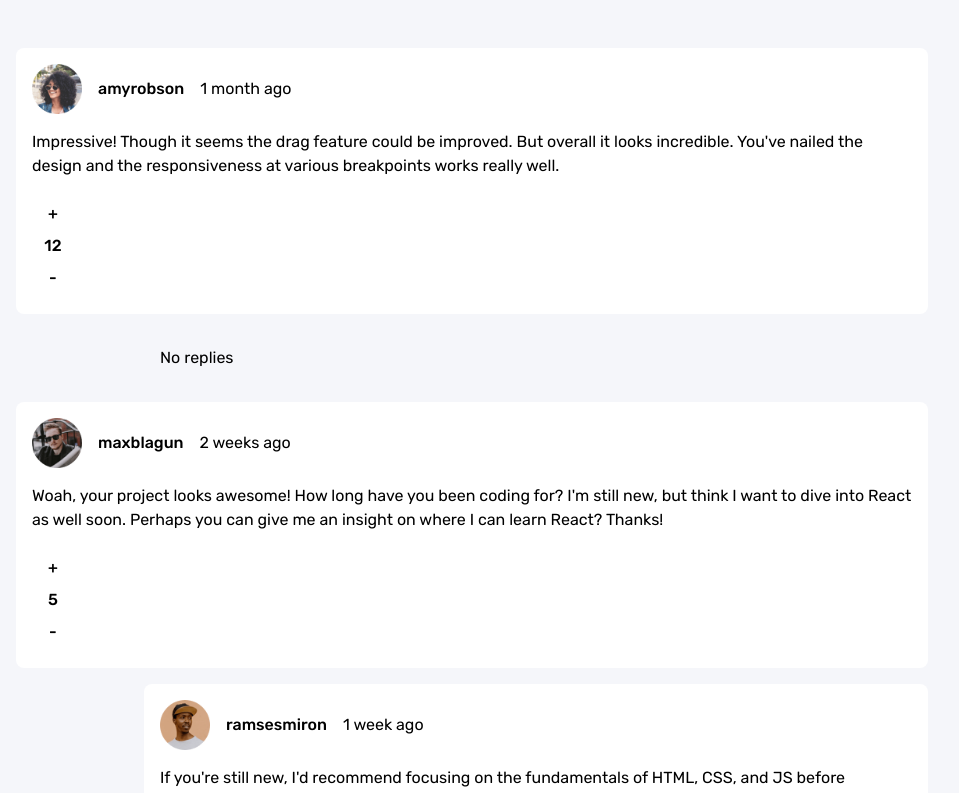
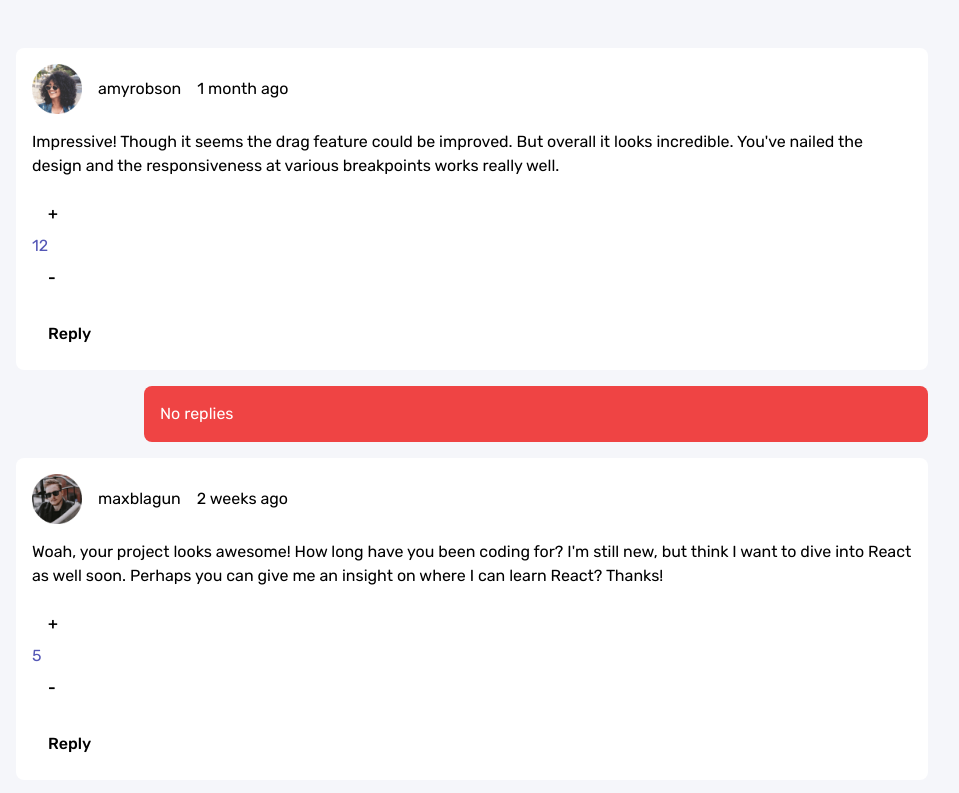
Before and after one commit to jadetrue/interactive-comments-section, a React (Vite) app: page / in a window 1280 px wide. Shown: the top 793 px of the page, without its empty margins (168-1127 px from the left). Built offline with nearby package versions, Linux system fonts and the light colour scheme.

Commit message:
removing old css

```diff
--- a/src/components/Button.tsx
+++ b/src/components/Button.tsx
@@ -18,16 +18,16 @@ export const Button: React.FC<ButtonProps> = ({
   const buttonState = (type: string) => {
     switch (type) {
       case "danger": {
-        return "btn--state-danger";
+        return "bg-secondary-500";
       }
       case "success": {
-        return "btn--state-success";
+        return "bg-primary-400 uppercase";
       }
       case "neutral": {
-        return "btn--state-neutral";
+        return "bg-primary-200 hover:bg-primary-400";
       }
       default: {
-        return "btn--state-default";
+        return "bg-primary-400";
       }
     }
   };
@@ -50,7 +50,7 @@ export const Button: React.FC<ButtonProps> = ({
   }
 
   return (
-    <button className={`btn ${buttonState(type)} btn__reset`} onClick={onClick}>
+    <button className={`py-2 px-4 flex gap-2 items-center font-medium text-center rounded-lg ${buttonState(type)} bg-transparent border-none cursor-pointer hover:opacity-0.25`} onClick={onClick}>
       {icon && iconType(icon)}
       {name}
     </button>
--- a/src/components/Comment.tsx
+++ b/src/components/Comment.tsx
@@ -1,6 +1,7 @@
 import React from "react";
 import { User } from "../types";
 import Score from "./Score";
+import { Button } from "./Button";
 
 interface CommentProps {
     children: React.ReactNode;
@@ -22,11 +23,12 @@ const Comment: React.FC<CommentProps> = ({
             <div className="flex flex-row gap-4 items-center">
                 <img width="50" height="50" src={user.image.png} />
                 <p className="text-medium">{user.username}</p>
-                {isCurrentUser && <div className="px-2 py-1 bg-red-200 rounded">you</div>}
+                {isCurrentUser && <div className="px-1.5 py-0.5 bg-primary-400 text-xs text-white rounded-sm">you</div>}
                 <p>{createdAt}</p>
             </div>
             {children}
             <Score score={score} />
+            <Button name="Reply" onClick={() => { }} type="danger" />
         </div >
     );
 };
--- a/src/components/CommentsList.tsx
+++ b/src/components/CommentsList.tsx
@@ -37,7 +37,7 @@ export const CommentsList: React.FC<Data> = ({ comments }) => {
                   })}
                 </div>
               ) : (
-                <div className="flex p-4 bg-light-100 rounded-lg mt-4 ml-32">No replies</div>
+                <div className="flex p-4 bg-red-500 text-white rounded-lg mt-4 ml-32">No replies</div>
               )}
             </>
           </div>
--- a/src/components/Score.tsx
+++ b/src/components/Score.tsx
@@ -17,9 +17,9 @@ const Score: React.FC<Score> = ({ score }) => {
   };
 
   return (
-    <div className="vote-for-comment">
+    <div className="flex md:flex-col justify-center w-fit rounded-sm bg-light-800">
       <Button name="+" type="neutral" onClick={async () => increase()} />
-      <p className="clr__primary text-medium">{count}</p>
+      <p className="text-primary-400 text-medium">{count}</p>
       <Button name="-" type="neutral" onClick={async () => decrease()} />
     </div>
   );
--- a/src/index.css
+++ b/src/index.css
@@ -179,49 +179,11 @@
   margin-top: 1rem;
 }
 
-.btn {
-  padding: 0.5em 1em;
-  font-weight: var(--fw-medium);
-  text-align: center;
-  border-radius: 0.5rem;
-  display: flex;
-  gap: 0.5rem;
-  align-items: center;
-}
-
-.btn:hover,
-.btn:active,
-.btn:focus {
-  opacity: 0.3;
-}
-
-.btn__reset {
-  background: transparent;
-  border: none;
-  cursor: pointer;
-}
-
 .btn--state-success {
   background: var(--clr-primary-400);
   color: var(--clr-light-100);
   text-transform: uppercase;
   padding: 0.75em 1.5em;
-}
-
-.btn--state-default {
-  color: var(--clr-primary-400);
-}
-
-.btn--state-neutral {
-  color: var(--clr-primary-200);
-
-  &:hover {
-    color: var(--clr-primary-400);
-  }
-}
-
-.btn--state-danger {
-  color: var(--clr-secondary-500);
 }
 
 .author-container {
@@ -237,18 +199,6 @@
     gap: 1em;
     align-items: center;
   }
-}
-
-.text-clr-neutral {
-  color: var(--clr-light-400);
-}
-
-.text-bold {
-  font-weight: var(--fw-bold);
-}
-
-.text-medium {
-  font-weight: var(--fw-medium);
 }
 
 textarea {
@@ -268,19 +218,6 @@ textarea {
   &:hover {
     cursor: pointer;
   }
-}
-
-.tag {
-  background-color: var(--clr-primary-400);
-  color: var(--clr-light-100);
-  border-radius: 0.2rem;
-  padding: 0.125rem 0.375rem;
-  font-size: 12px;
-}
-
-.author-name {
-  display: flex;
-  gap: 0.5rem;
 }
 
 .author-button {
```
